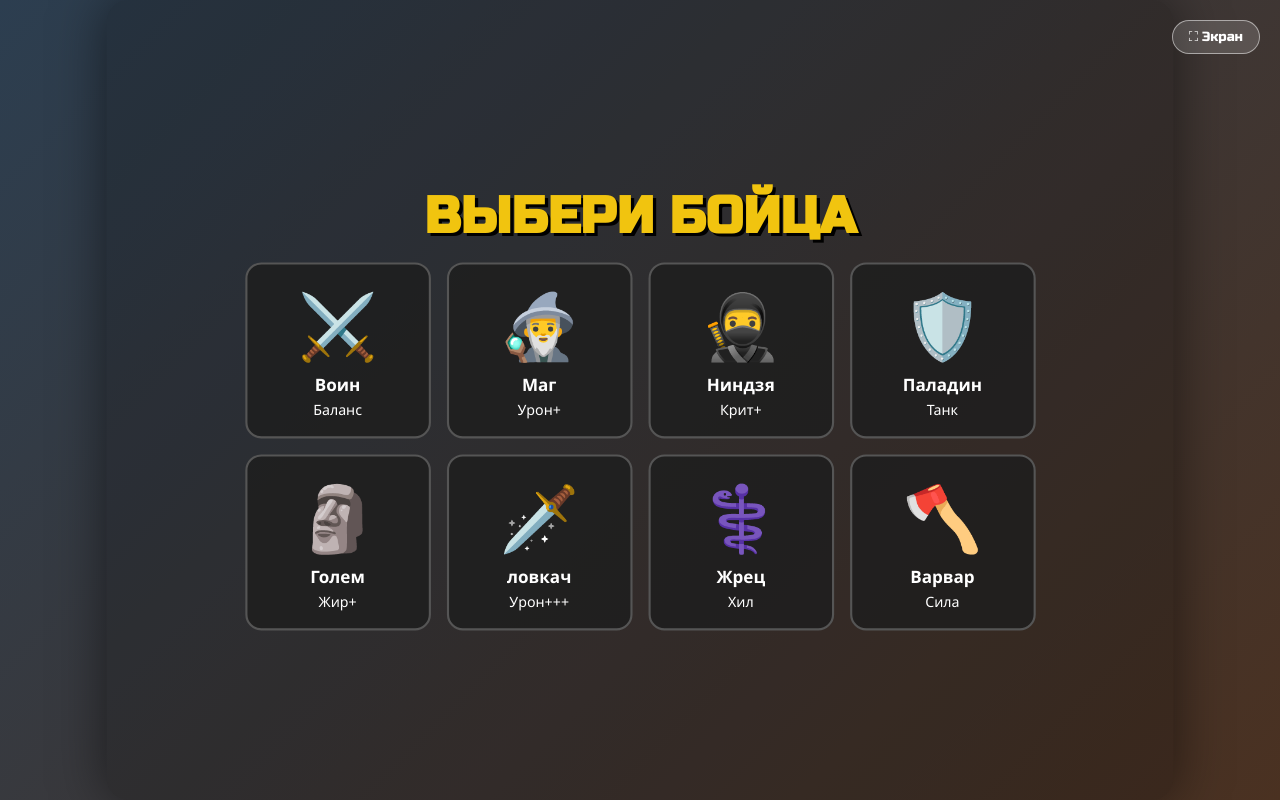
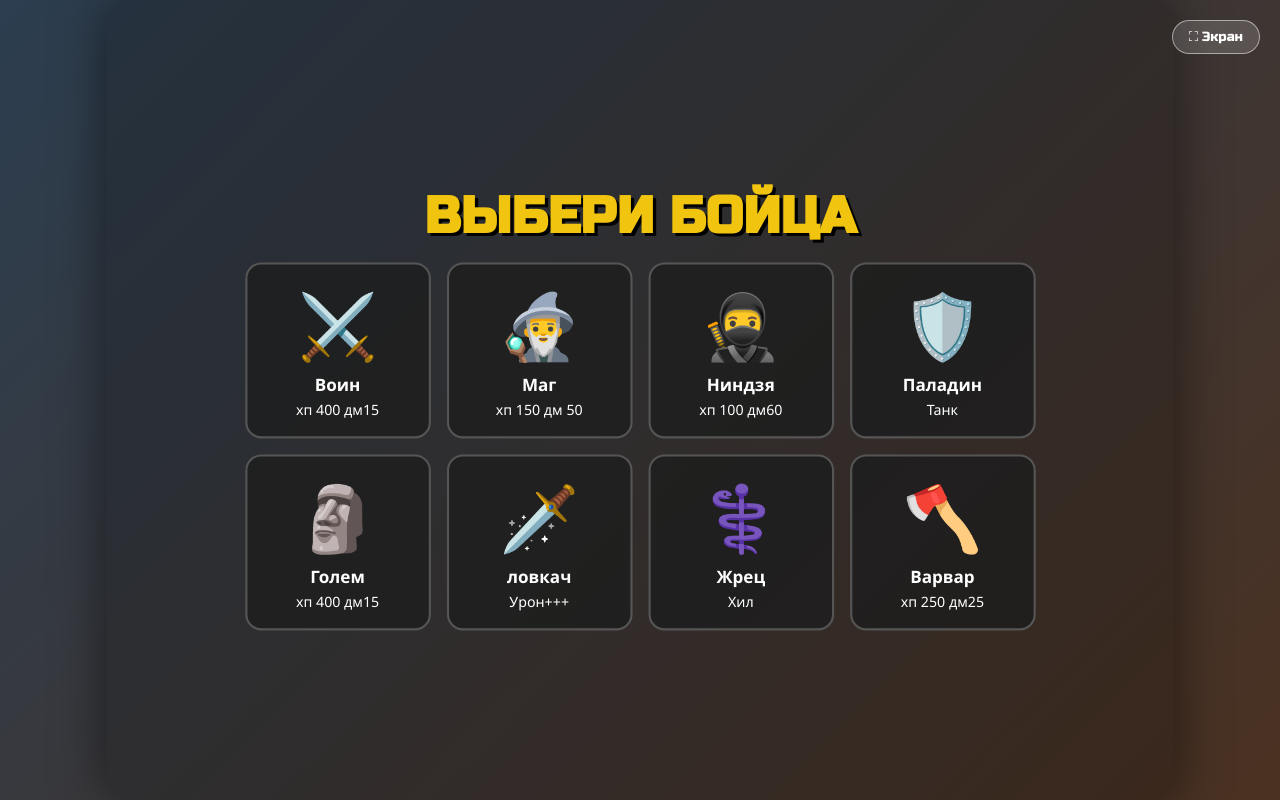
Before and after one commit to baxa12354546-del/game153, a plain HTML site: page index.html in a window 1280 px wide. Drawn offline with Linux system fonts and the light colour scheme.

Commit message:
Update index.html

```diff
--- a/index.html
+++ b/index.html
@@ -263,14 +263,14 @@
     <div id="scr-hero" class="screen active">
         <h1>ВЫБЕРИ БОЙЦА</h1>
         <div class="hero-grid">
-            <div class="hero-card" onclick="pickHero('warrior')"><span class="h-icon">⚔️</span><b>Воин</b><br><small>Баланс</small></div>
-            <div class="hero-card" onclick="pickHero('mage')"><span class="h-icon">🧙‍♂️</span><b>Маг</b><br><small>Урон+</small></div>
-            <div class="hero-card" onclick="pickHero('ninja')"><span class="h-icon">🥷</span><b>Ниндзя</b><br><small>Крит+</small></div>
+            <div class="hero-card" onclick="pickHero('warrior')"><span class="h-icon">⚔️</span><b>Воин</b><br><small>хп 400 дм15</small></div>
+            <div class="hero-card" onclick="pickHero('mage')"><span class="h-icon">🧙‍♂️</span><b>Маг</b><br><small>хп 150 дм 50 </small></div>
+            <div class="hero-card" onclick="pickHero('ninja')"><span class="h-icon">🥷</span><b>Ниндзя</b><br><small>хп 100 дм60</small></div>
             <div class="hero-card" onclick="pickHero('paladin')"><span class="h-icon">🛡️</span><b>Паладин</b><br><small>Танк</small></div>
-            <div class="hero-card" onclick="pickHero('golem')"><span class="h-icon">🗿</span><b>Голем</b><br><small>Жир+</small></div>
+            <div class="hero-card" onclick="pickHero('golem')"><span class="h-icon">🗿</span><b>Голем</b><br><small>хп 400 дм15</small></div>
             <div class="hero-card" onclick="pickHero('assassin')"><span class="h-icon">🗡️</span><b>ловкач</b><br><small>Урон+++</small></div>
             <div class="hero-card" onclick="pickHero('priest')"><span class="h-icon">⚕️</span><b>Жрец</b><br><small>Хил</small></div>
-            <div class="hero-card" onclick="pickHero('barbarian')"><span class="h-icon">🪓</span><b>Варвар</b><br><small>Сила</small></div>
+            <div class="hero-card" onclick="pickHero('barbarian')"><span class="h-icon">🪓</span><b>Варвар</b><br><small>хп 250 дм25</small></div>
         </div>
     </div>
 
```
